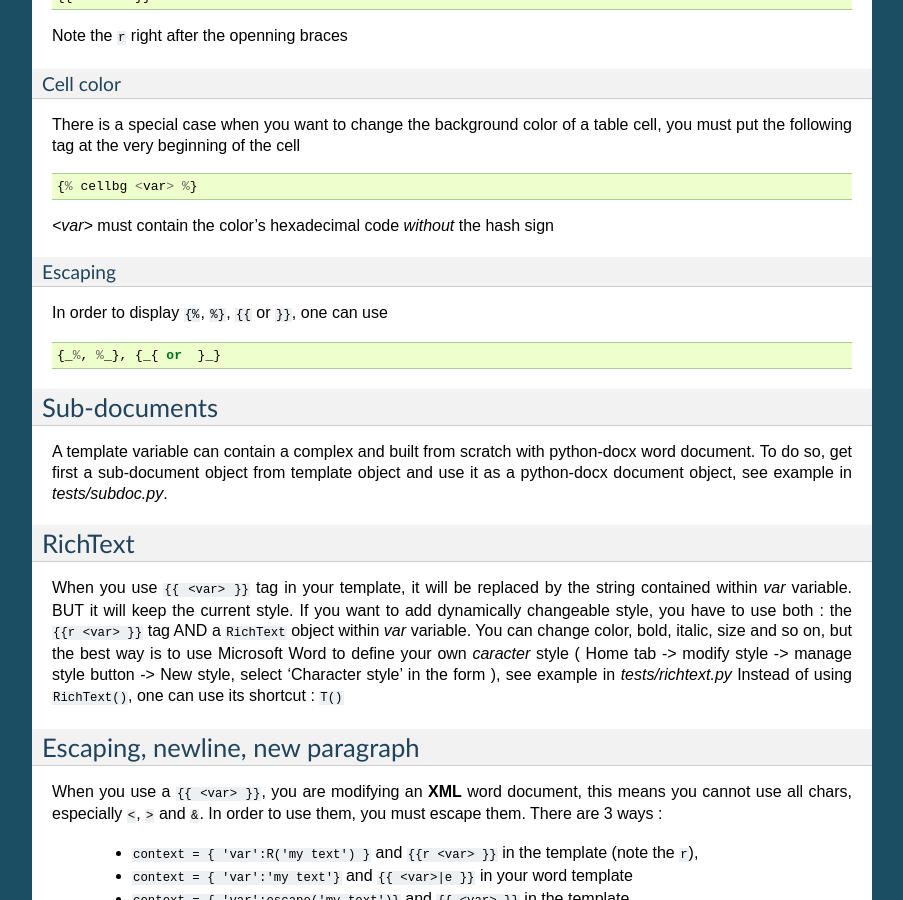
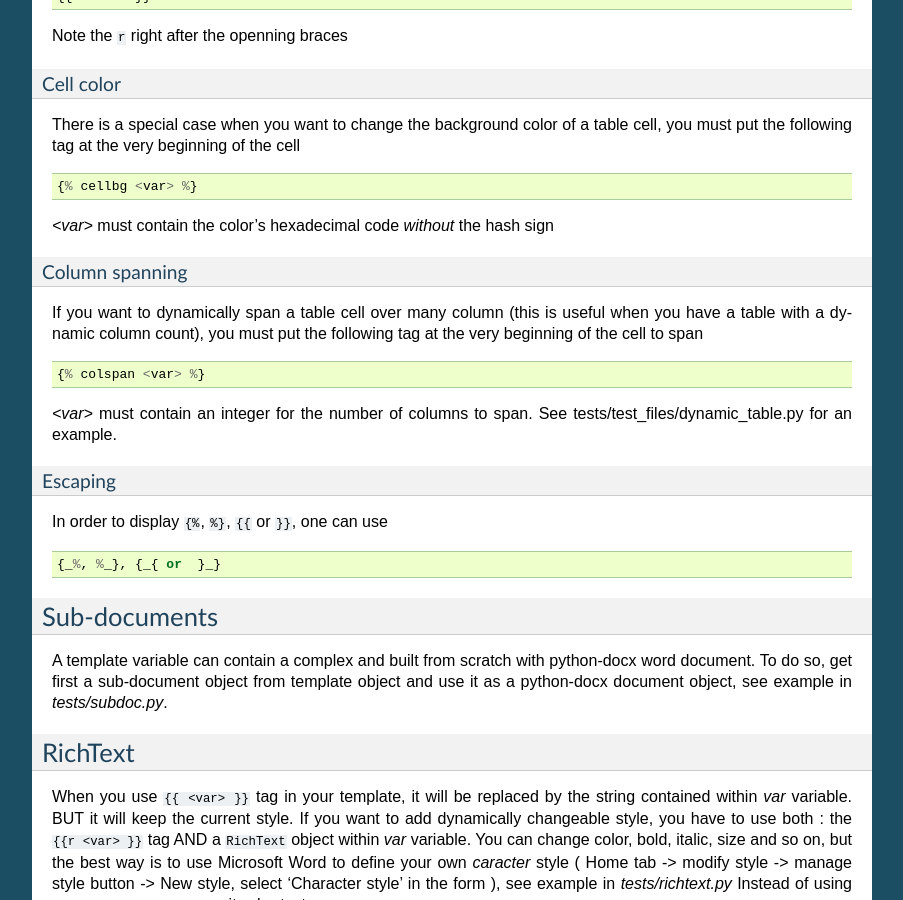
Before and after one commit to elapouya/python-docx-template, a Sphinx documentation site: the page built from docs/index.rst, in a window 1280 px wide and 900 px high, scrolled down 1590 px. Shown: the whole window, without its empty margins (198-1101 px from the left). Built offline with Sphinx 7.4.7, drawn with Linux system fonts in a browser that asks for light colours.

Commit message:
add {% colspan %} tag, doc and test files

```diff
--- a/CHANGES.rst
+++ b/CHANGES.rst
@@ -1,3 +1,7 @@
+0.2.5 (2017-01-14)
+------------------
+- Add dynamic colspan tag for tables
+
 0.2.4 (2016-11-30)
 ------------------
 - Fix /n in RichText class
--- a/docs/index.rst
+++ b/docs/index.rst
@@ -91,6 +91,16 @@ There is a special case when you want to change the background color of a table
 
 `<var>` must contain the color's hexadecimal code *without* the hash sign
 
+Column spanning
+...............
+
+If you want to dynamically span a table cell over many column (this is useful when you have a table with a dynamic column count),
+you must put the following tag at the very beginning of the cell to span ::
+
+   {% colspan <var> %}
+
+`<var>` must contain an integer for the number of columns to span. See tests/test_files/dynamic_table.py for an example.
+
 Escaping
 ........
 
--- a/docxtpl/__init__.py
+++ b/docxtpl/__init__.py
@@ -5,7 +5,7 @@ Created : 2015-03-12
 @author: Eric Lapouyade
 '''
 
-__version__ = '0.2.4'
+__version__ = '0.2.5'
 
 from lxml import etree
 from docx import Document
@@ -62,7 +62,7 @@ class DocxTemplate(object):
 
         for y in ['tr', 'p', 'r']:
             # replace into xml code the row/paragraph/run containing {%y xxx %} or {{y xxx}} template tag
-            # by {% xxx %} or {{ xx }} without any surronding xml tags :
+            # by {% xxx %} or {{ xx }} without any surronding <w:y> tags :
             # This is mandatory to have jinja2 generating correct xml code
             pat = r'<w:%(y)s[ >](?:(?!<w:%(y)s[ >]).)*({%%|{{)%(y)s ([^}%%]*(?:%%}|}})).*?</w:%(y)s>' % {'y':y}
             src_xml = re.sub(pat, r'\1 \2',src_xml,flags=re.DOTALL)
```
Also changed, not shown: 9 other files.
